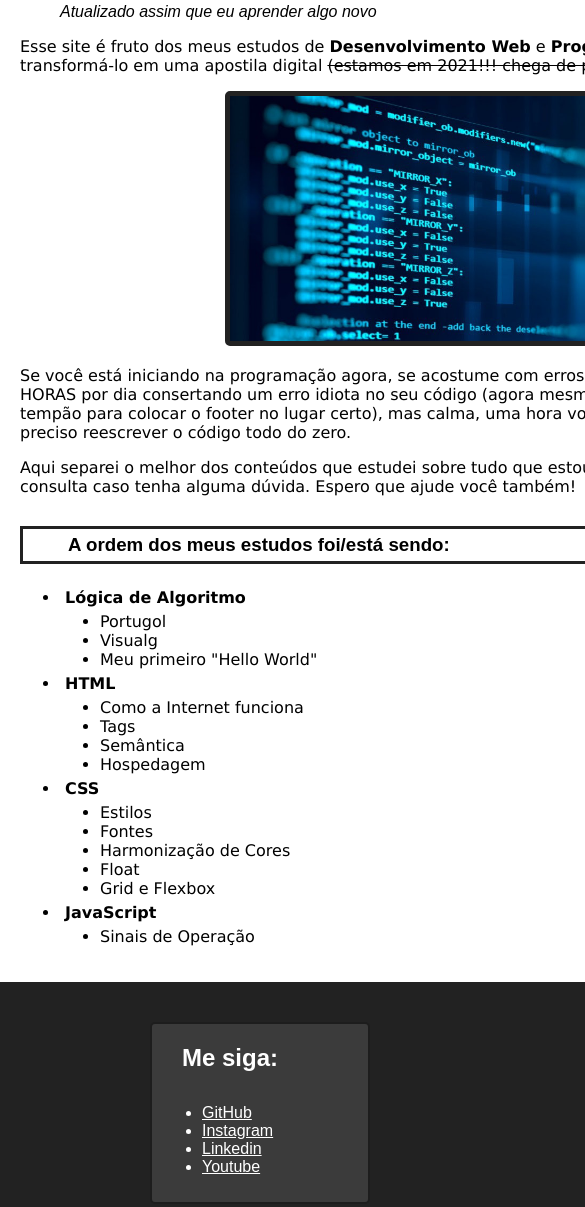
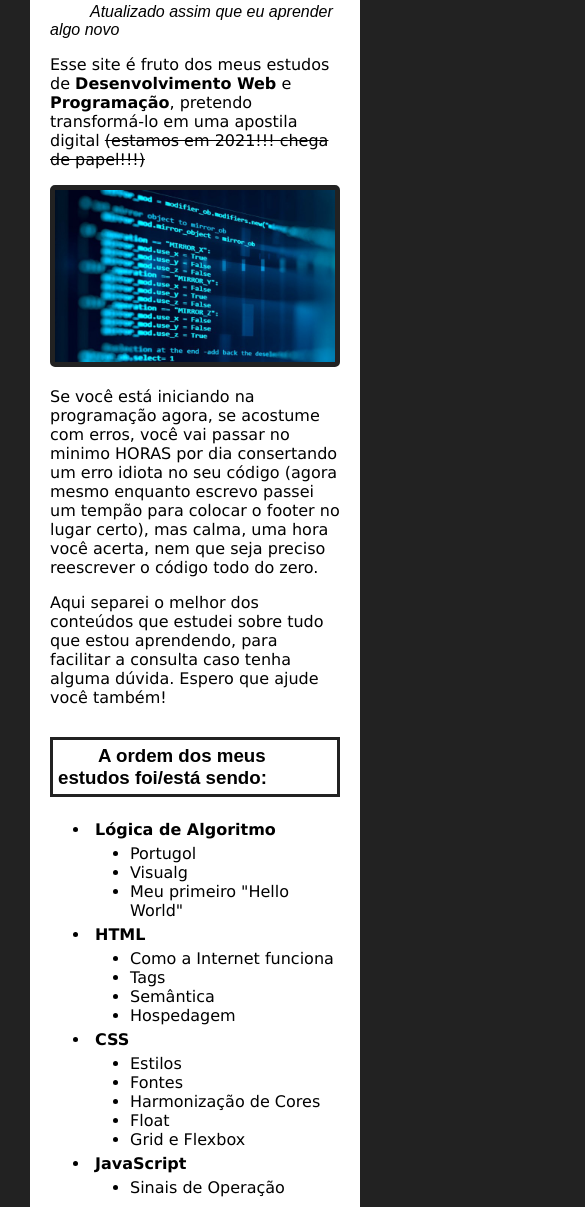
Before and after one commit to az1nn/blogn00b, a plain HTML site: page index.html in a window 390 px wide. Shown: the part 282-1489 px from the top of the page, 585 px wide, since content can reach past the window. Drawn offline with Linux system fonts and the light colour scheme.

Commit message:
add responsive function
Após um longo periodo de luta e suor, apliquei a responsividade no site agora para funcionar em celulares também!
(muita gambiarra, eu sei, mas perdoa pq é minha primeira vez)

```diff
--- a/css/style.css
+++ b/css/style.css
@@ -153,6 +153,10 @@ h4{
     border: #222222 solid 5px;
     border-radius: 5px;
 }
+.fotocenter img{
+    max-width: 400px;
+}
+
 .fotocenter{
     text-align: center;
 }
@@ -164,6 +168,8 @@ h4{
     list-style: disc;
 }
 
+
+
 /* FOOTER*/
 
 .container-footer{
@@ -173,6 +179,45 @@ h4{
     background-color: #131313;
     text-align: center;
     color: white;
+}
 
+/*  RESPONSIVIDADE */
 
+@media screen and (max-width: 600px) {
+    .containerbody{
+        overflow: hidden;
+    }
+
+    .container-post{
+        max-width: 760px;
+        width: 100%;
+    }
+
+    .main-resp{
+        width: min-content;
+        max-width: 100%;
+    }
+
+    .fotoborder{
+        width: max-content;
+
+    }
+    .fotocenter img{
+        max-width: 280px;
+    }
+    div#area-lateral, div#area-lateral2{
+        display: block;
+    }
+    #area-lateral, #area-lateral2{
+        margin-left: 20px;
+        margin-bottom: 20px;
+    }
+
+    aside{
+        width: 100%;
+    }
+
+    .container-footer{
+        clear: both;
+    }
 }
--- a/index.html
+++ b/index.html
@@ -21,7 +21,7 @@
                     <a href="eletronicos.html">Playlists-Aulas</a>
                 </div>
             </header>
-            <main>
+            <main class="main-resp">
                 <div class="container-post">
                     <div class="post"> <!-- Abertura postagem -->
                         <h2>Home</h2>
@@ -31,7 +31,7 @@
 
                         </p>
                         <div class="fotocenter">
-                            <img class="fotoborder" style="width: 400px;" src="./images/code.png" alt="foto codigo escrito na tela">
+                            <img src="./images/code.png" class="fotoborder"  alt="foto codigo escrito na tela">
                         </div>
 
                         <p>Se você está iniciando na programação agora, se acostume com erros, você vai passar no minimo HORAS por dia consertando um erro idiota no seu código (agora mesmo enquanto escrevo passei um tempão para colocar o footer no lugar certo), mas calma, uma hora você acerta, nem que seja preciso reescrever o código todo do zero.</p>
```
